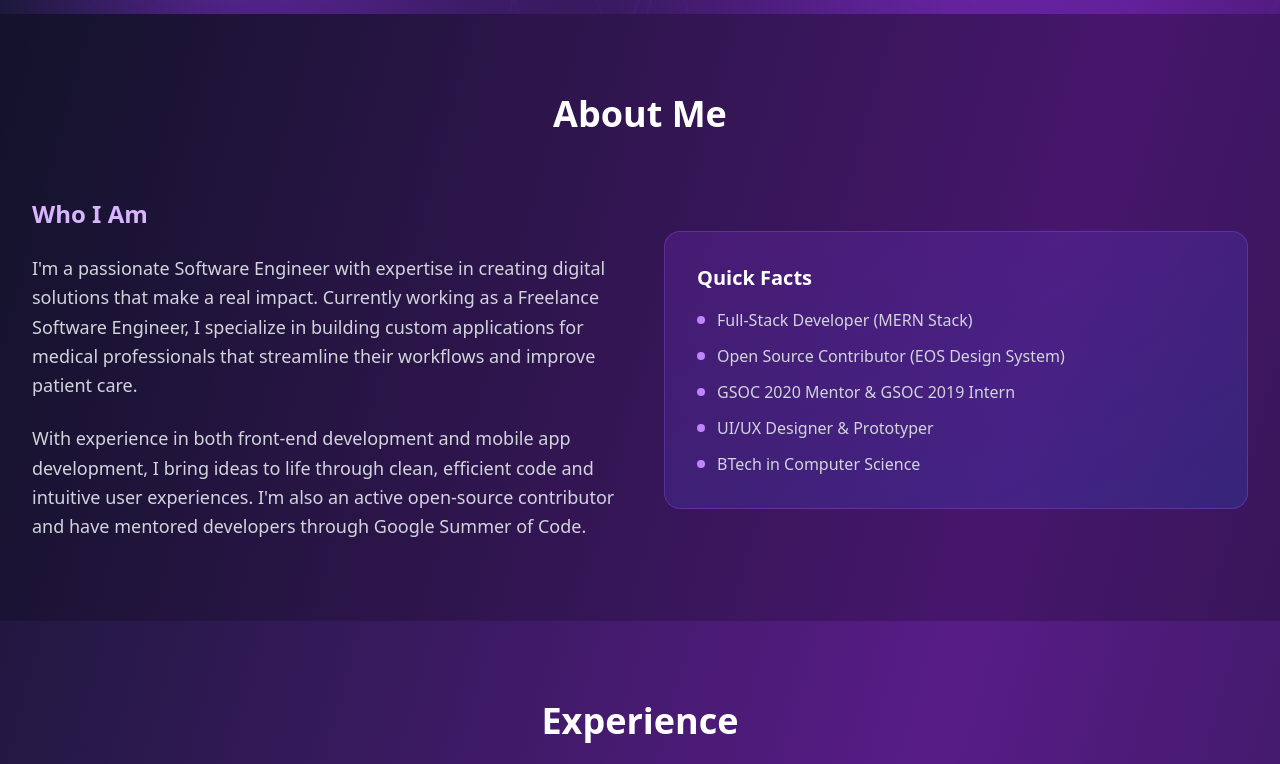
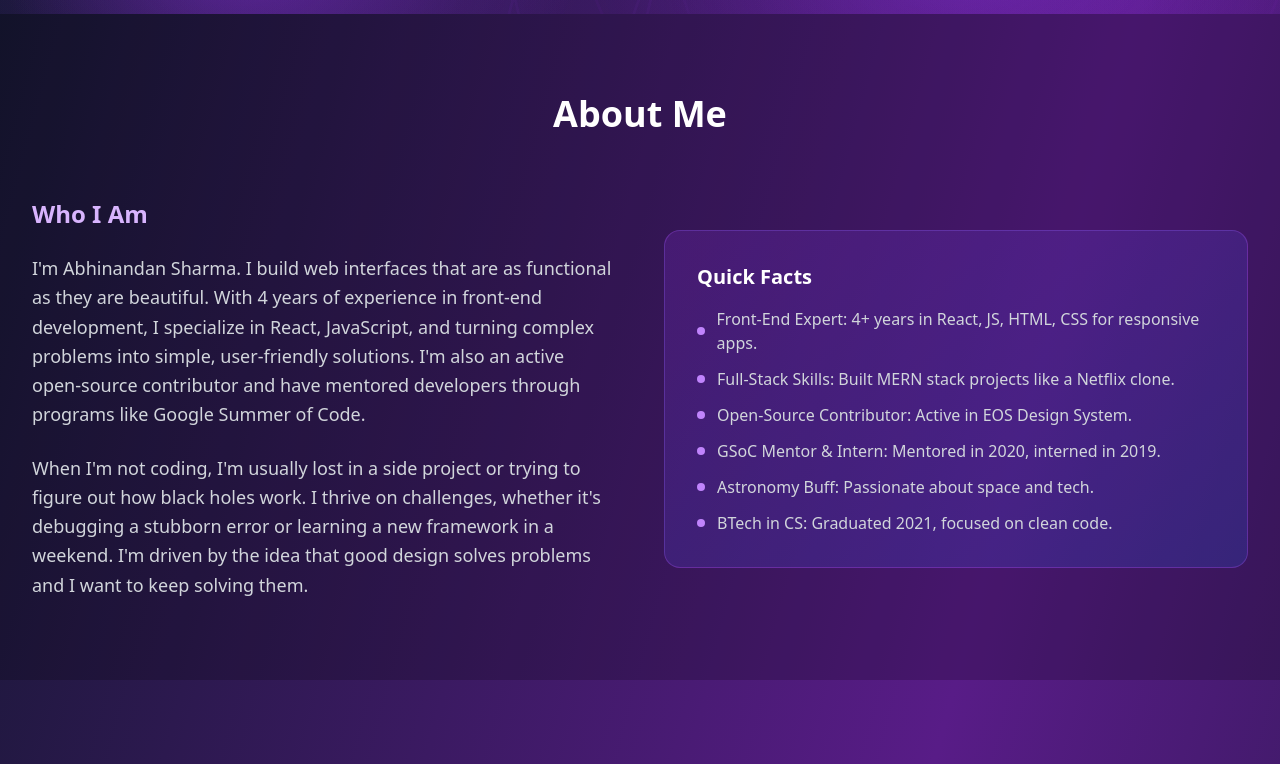
Before and after one commit to abhinandansharma/portfolio, a React (Create React App) app: page / in a window 1280 px wide. Shown: the part 520-1284 px from the top of the page. Built offline with nearby package versions, Linux system fonts and the light colour scheme.

Commit message:
Update App.tsx

```diff
--- a/src/App.tsx
+++ b/src/App.tsx
@@ -67,14 +67,14 @@ function App() {
             <div>
               <h3 className="text-2xl font-semibold text-purple-300 mb-6">Who I Am</h3>
               <p className="text-gray-300 text-lg leading-relaxed mb-6">
-                I'm a passionate Software Engineer with expertise in creating digital solutions that make a real impact.
-                Currently working as a Freelance Software Engineer, I specialize in building custom applications for medical professionals
-                that streamline their workflows and improve patient care.
+                I'm Abhinandan Sharma. I build web interfaces that are as functional as they are beautiful. With 4 years of experience
+                in front-end development, I specialize in React, JavaScript, and turning complex problems into simple, user-friendly solutions.
+                I'm also an active open-source contributor and have mentored developers through programs like Google Summer of Code.
               </p>
               <p className="text-gray-300 text-lg leading-relaxed">
-                With experience in both front-end development and mobile app development, I bring ideas to life through
-                clean, efficient code and intuitive user experiences. I'm also an active open-source contributor and
-                have mentored developers through Google Summer of Code.
+                When I'm not coding, I'm usually lost in a side project or trying to figure out how black holes work. I thrive on challenges,
+                whether it's debugging a stubborn error or learning a new framework in a weekend.
+                I'm driven by the idea that good design solves problems and I want to keep solving them.
               </p>
             </div>
             <div className="bg-gradient-to-br from-purple-600/20 to-blue-600/20 p-8 rounded-2xl border border-purple-500/30">
@@ -82,23 +82,27 @@ function App() {
               <ul className="space-y-3 text-gray-300">
                 <li className="flex items-center">
                   <span className="w-2 h-2 bg-purple-400 rounded-full mr-3"></span>
-                  Full-Stack Developer (MERN Stack)
+                  Front-End Expert: 4+ years in React, JS, HTML, CSS for responsive apps.
                 </li>
                 <li className="flex items-center">
                   <span className="w-2 h-2 bg-purple-400 rounded-full mr-3"></span>
-                  Open Source Contributor (EOS Design System)
+                  Full-Stack Skills: Built MERN stack projects like a Netflix clone.
                 </li>
                 <li className="flex items-center">
                   <span className="w-2 h-2 bg-purple-400 rounded-full mr-3"></span>
-                  GSOC 2020 Mentor & GSOC 2019 Intern
+                  Open-Source Contributor: Active in EOS Design System.
                 </li>
                 <li className="flex items-center">
                   <span className="w-2 h-2 bg-purple-400 rounded-full mr-3"></span>
-                  UI/UX Designer & Prototyper
+                  GSoC Mentor & Intern: Mentored in 2020, interned in 2019.
                 </li>
                 <li className="flex items-center">
                   <span className="w-2 h-2 bg-purple-400 rounded-full mr-3"></span>
-                  BTech in Computer Science
+                  Astronomy Buff: Passionate about space and tech.
+                </li>
+                <li className="flex items-center">
+                  <span className="w-2 h-2 bg-purple-400 rounded-full mr-3"></span>
+                  BTech in CS: Graduated 2021, focused on clean code.
                 </li>
               </ul>
             </div>
```
